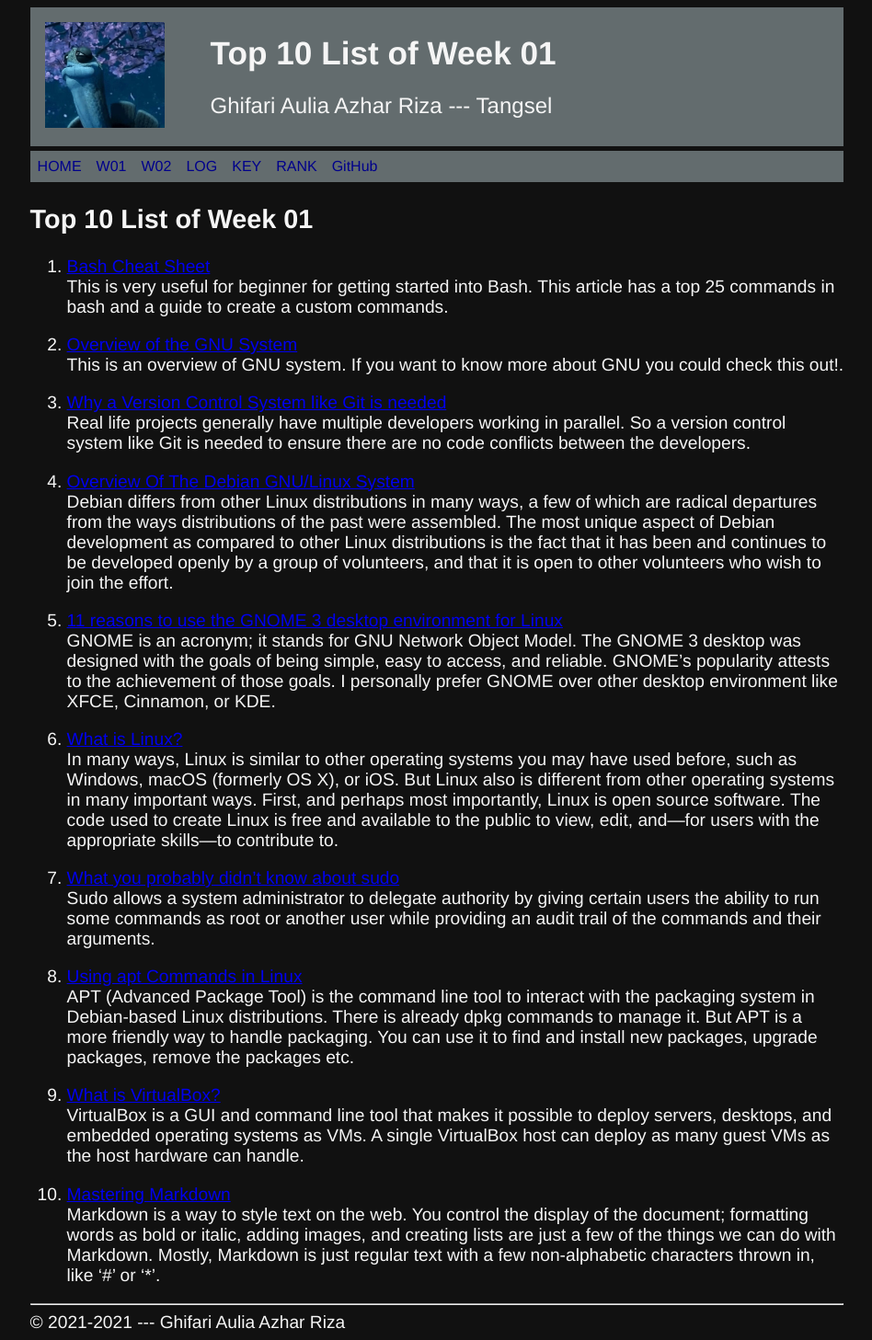
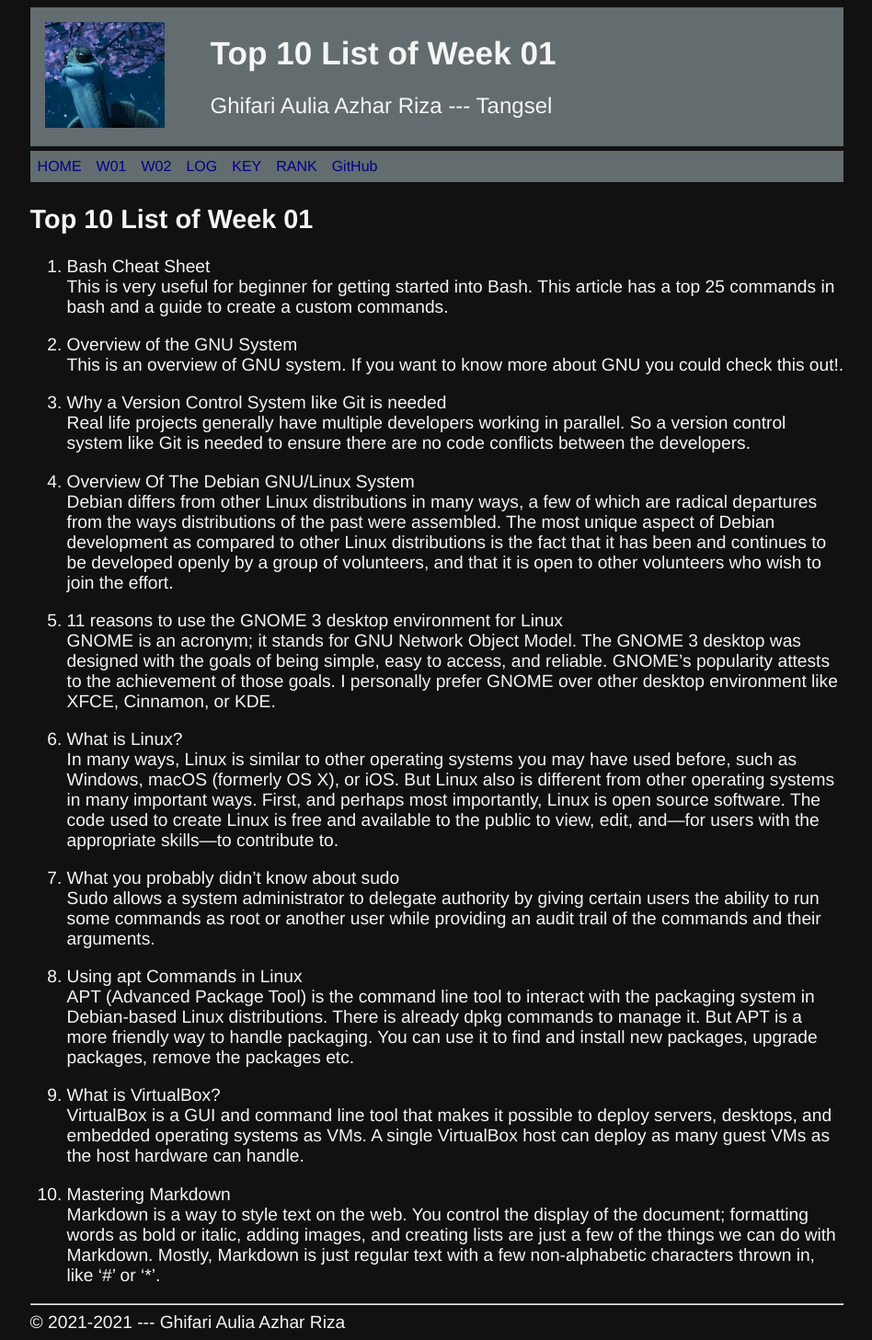
Before and after one commit to ghifariaulia/os211, a Jekyll site: the page built from w01.md, in a window 1280 px wide. Shown: the whole page at 92% size, without its empty margins (165-1113 px from the left). Built offline with Jekyll 4.4.1, drawn with Linux system fonts in a browser that asks for light colours; our own code applies the rules of GitHub Pages for plain Markdown files.

Commit message:
OS211 ghifariaulia

```diff
--- a/assets/css/style.css
+++ b/assets/css/style.css
@@ -42,6 +42,13 @@
   text-decoration: none;
 }
 
+.content a {
+  color:whitesmoke;
+  font-size: 1.2rem;
+  font-weight: 400;
+  text-decoration: none;
+}
+
 .footer {
   font-size: 1.2rem;
   font-weight: 400;
```
Also changed, not shown: 1 other file.
